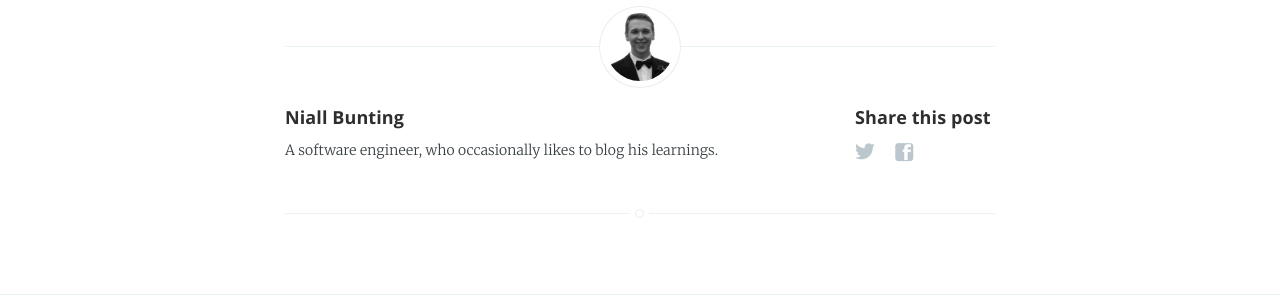
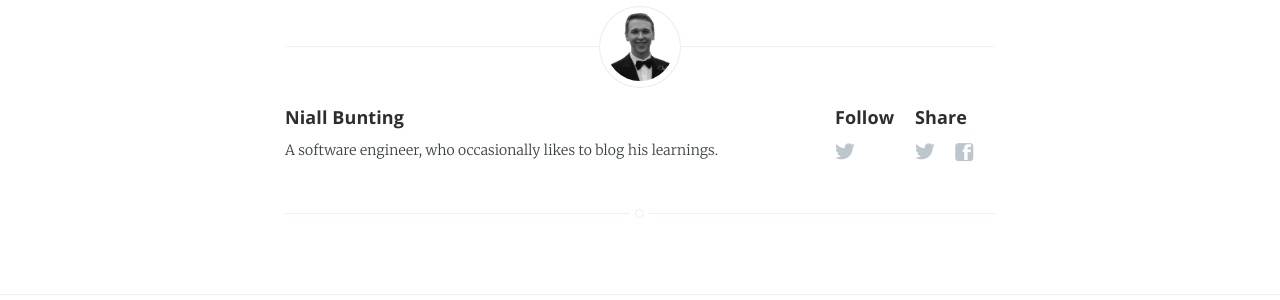
Before and after one commit to NiallBunting/niallbunting.github.io, a Jekyll site: the page built from _posts/2020-06-18-fractally-broken.markdown, in a window 1280 px wide. Shown: the part 1010-1310 px from the top of the page. Built offline with Jekyll 4.4.1, drawn with Linux system fonts in a browser that asks for light colours.

Commit message:
Add follow button for twitter

```diff
--- /dev/null
+++ b/_includes/follow.html
@@ -0,0 +1,6 @@
+<section class="follow">
+    <h4>Follow</h4>
+    <a class="icon-twitter" href="http://twitter.com/niallbunting">
+        <span class="hidden">Twitter</span>
+    </a>
+</section>
--- a/_includes/share.html
+++ b/_includes/share.html
@@ -1,5 +1,5 @@
 <section class="share">
-    <h4>Share this post</h4>
+    <h4>Share</h4>
     <a class="icon-twitter" href="http://twitter.com/share?text={{page.title}}&amp;url={{site.domain_name}}{{ page.url }}"
         onclick="window.open(this.href, 'twitter-share', 'width=550,height=235');return false;">
         <span class="hidden">Twitter</span>
--- a/_layouts/post.html
+++ b/_layouts/post.html
@@ -78,6 +78,8 @@ post_class: post-template
             {% endif %}
 
             <!-- Share links section -->
+            {% include follow.html %}
+
             {% include share.html %}
 
             <!-- Disqus comments -->
--- a/assets/css/screen.css
+++ b/assets/css/screen.css
@@ -959,7 +959,14 @@ body:not(.post-template) .post-title {
     position: absolute;
     top: 6rem;
     right: 0;
-    width: 140px;
+    width: 80px;
+}
+
+.post-footer .follow {
+    position: absolute;
+    top: 6rem;
+    right: 80px;
+    width: 80px;
 }
 
 .post-footer .share a {
@@ -970,7 +977,19 @@ body:not(.post-template) .post-title {
     text-decoration: none;
 }
 
+.post-footer .follow a {
+    font-size: 1.8rem;
+    display: inline-block;
+    margin: 1rem 1.6rem 1.6rem 0;
+    color: #BBC7CC;
+    text-decoration: none;
+}
+
 .post-footer .share a:hover {
+    color: #50585D;
+}
+
+.post-footer .follow a:hover {
     color: #50585D;
 }
 
@@ -1664,6 +1683,15 @@ body:not(.post-template) .post-title {
         margin: 1.4rem 0.8rem 0 0.8rem;
     }
 
+    .post-footer .follow {
+        position: static;
+        width: auto;
+    }
+
+    .post-footer .follow a {
+        margin: 1.4rem 0.8rem 0 0.8rem;
+    }
+
     .author-meta li {
         float: none;
         margin: 0;
```
